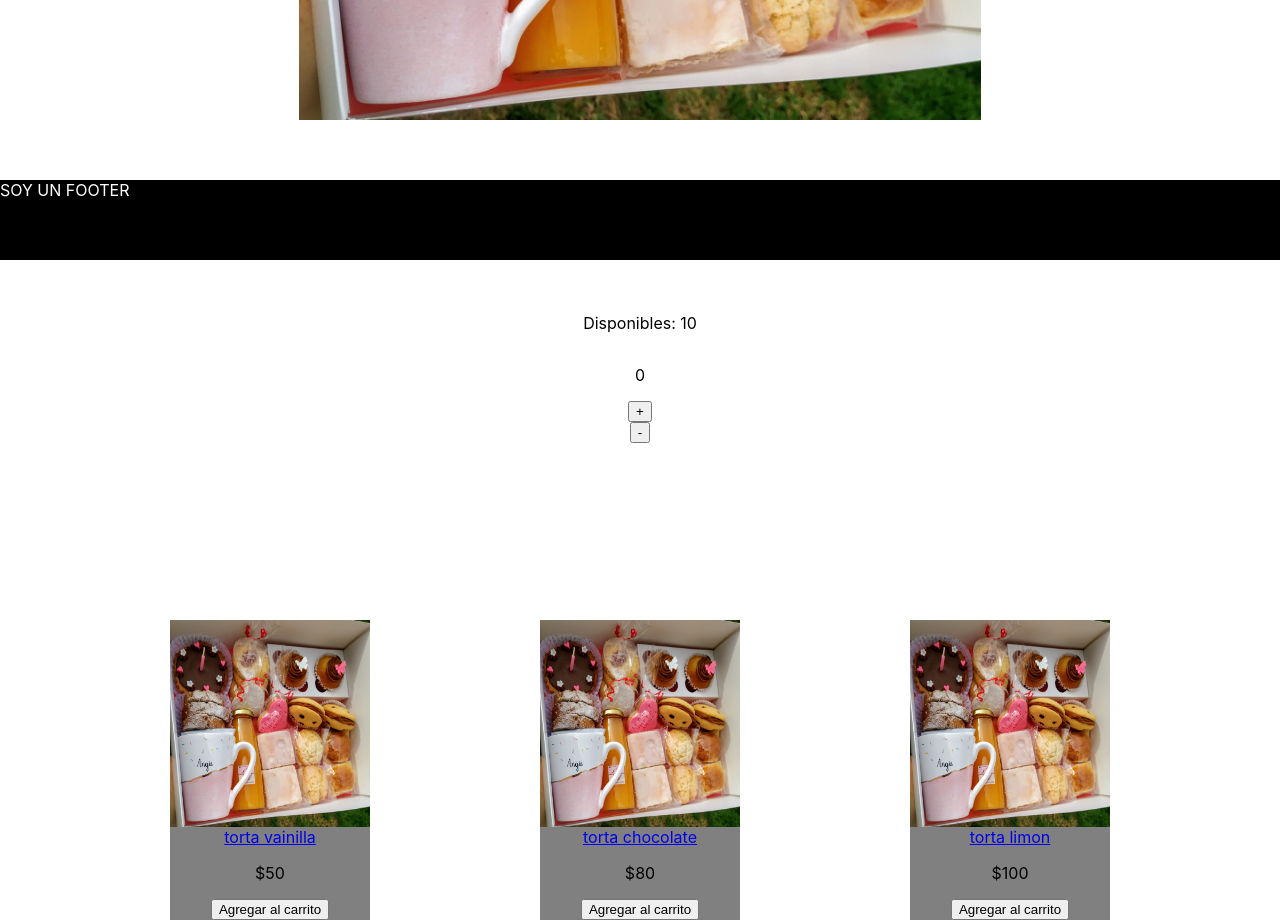
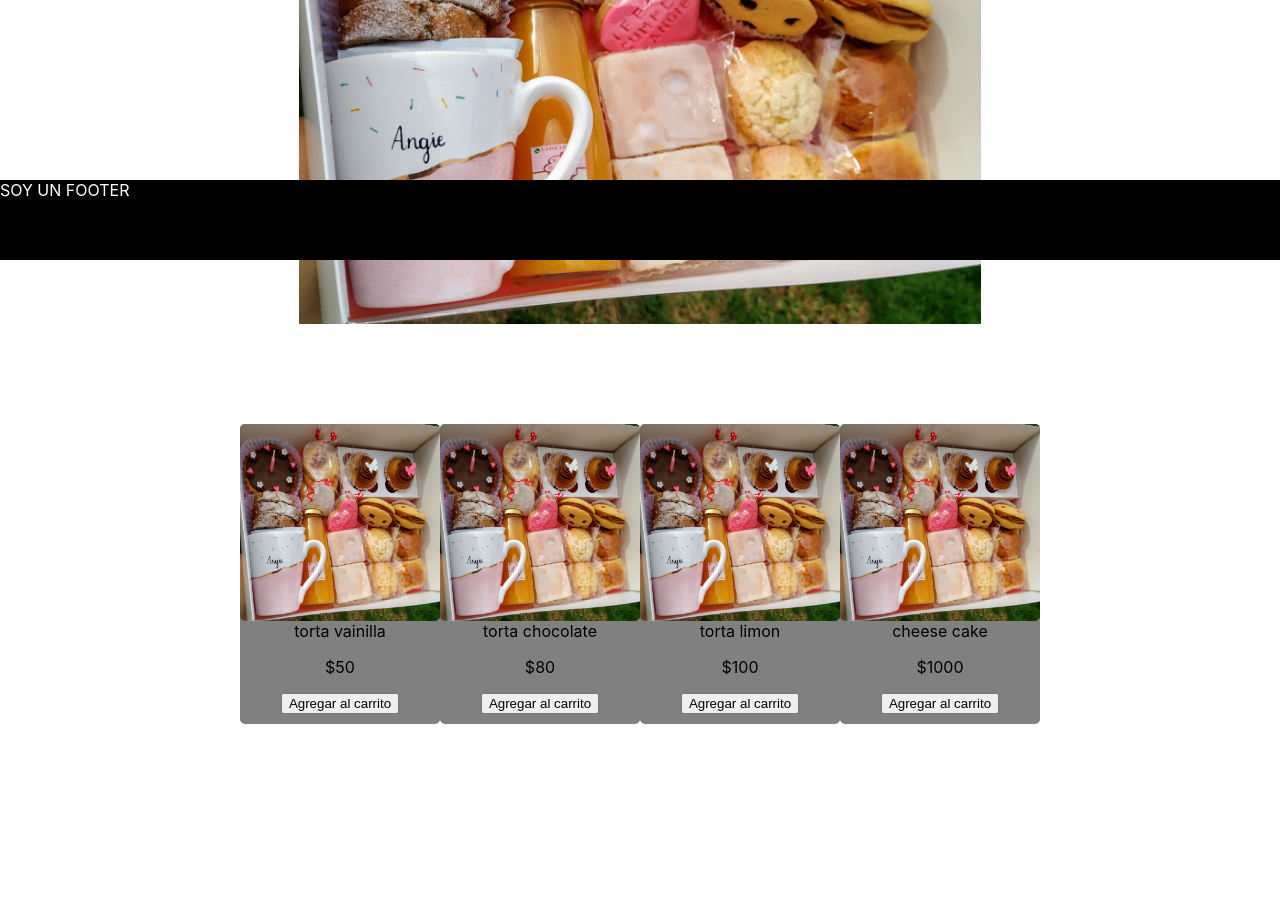
Before and after one commit to ad1ct3d/reactJS-coderhouse-proyect, a React (Create React App) app: page / in a window 1280 px wide. Shown: the part 540-1460 px from the top of the page. After the commit the page ends 1364 px from the top, so only its background shows below. Built offline with nearby package versions, Linux system fonts and the light colour scheme.

Commit message:
se agrego promise y timeout

```diff
--- a/package.json
+++ b/package.json
@@ -8,6 +8,7 @@
     "@testing-library/user-event": "^12.1.10",
     "react": "^17.0.2",
     "react-dom": "^17.0.2",
+    "react-router-dom": "^6.0.2",
     "react-scripts": "4.0.3",
     "web-vitals": "^1.0.1"
   },
--- a/src/App.css
+++ b/src/App.css
@@ -66,6 +66,13 @@ html {
     display: block;
 }
 
+
+/* imagen header */
+
+.headerImg {
+    max-width: 100%;
+}
+
 /* IMAGEN DE PORTADA */
 .containerPortada {
     margin-left: 30px;
@@ -105,11 +112,27 @@ html {
     flex-direction: column;
     align-items: center;
     background-color: gray;
+    border-radius: 5px;
 }
 
 .productCard .productImg {
+    border-radius: 5px;
     width: 100%;
     height: 100%;
+}
+
+.productCard .productTitle {
+    text-decoration: none;
+    color: black;
+}
+
+.productCard .productTitle:hover {
+    color: white;
+}
+
+
+.productCard .addToCartBtn {
+    margin-bottom: 10px;
 }
 
 /* footer */
--- a/src/App.jsx
+++ b/src/App.jsx
@@ -1,25 +1,31 @@
 import { Fragment } from 'react/cjs/react.production.min';
+
+// imports for components
 import Navbar from './components/navbar/navbar';
-import Front from './components/frontpage/frontpage';
 import Footer from './components/footer/footer';
-import ItemList from './components/items/ItemList'
-import Product from './components/items/products/Product'
+import { BrowserRouter, Route, Routes } from 'react-router-dom';
+
+// imports for navigation components
+import Home from './components/views/home/Home'
+
+
+// styles
 import './App.css'
 
 function App () {
   return (
     <Fragment>
-      {/* inicio de app */}
-      <Navbar />
+      <BrowserRouter>
+        {/* inicio de app */}
+        <Navbar />
 
-      {/* imagenes/carrusel */}
-      <Front />
+        {/* content */}
+        <Home />
 
-      {/* articulos */}
-      <ItemList />
-
-      <Footer/>
-      {/* final de app */}
+        {/* footer */}
+        <Footer/>
+        {/* final de app */}
+      </BrowserRouter>
     </Fragment>
   )
 }
--- a/src/components/frontpage/frontpage.jsx
+++ b/src/components/frontpage/frontpage.jsx
@@ -1,13 +1,16 @@
 import { Fragment } from 'react/cjs/react.production.min'
 import img1 from '../../img/imagen1.jpg'
+import headerImg from '../../img/header-img.png'
 import '../../App.css'
 
 const Front = () => {
     return (
         <Fragment>
-        <div className='containerPortada'>
-            <img className='imgPortada' src={img1} alt="imagen"/>
-        </div>
+            <img className='headerImg' src={headerImg} alt="Paulisserie" />
+
+            <div className='containerPortada'>
+                <img className='imgPortada' src={img1} alt="imagen"/>
+            </div>
         </Fragment>
     )
 }
--- a/src/components/items/ItemList.jsx
+++ b/src/components/items/ItemList.jsx
@@ -1,20 +1,13 @@
-import { Fragment } from 'react/cjs/react.production.min'
-import Counter from './counter/Counter'
-import Product from './products/Product'
-import '../../App.css'
+import React from "react";
+import { Product } from './products/Product'
 
-const ItemList = () => {
+export const ItemList = ({items}) => {
     return (
-        <Fragment>
-            <section className='itemList'>
-                <p>Disponibles: 10</p>
-            <Counter stock={10} initial={0}/>
-            </section>
-
-            <section className='productsContainer'>
-                <Product/>
-            </section>
-        </Fragment>
+        <section className='productsContainer'>
+            {items?.map((item) => (
+                <Product {...item} key={item.id}/>
+            ))}
+        </section>
     )
 }
 
--- /dev/null
+++ b/src/components/items/ItemListContainer.jsx
@@ -0,0 +1,29 @@
+import React, { useState, useEffect } from "react";
+import {ItemList} from './ItemList';
+import { Data } from "../../data/data";
+import { Fragment } from "react";
+
+export const ItemListContainer = () => {
+    const [items, setItems] = useState([]);
+
+    useEffect(() => {
+        const getItems = new Promise((resolve) => {
+            setTimeout(() => {
+                resolve(Data);
+            }, 1000)
+        })
+
+        getItems.then((res) => {
+            setItems(res);
+        });
+
+    }, []);
+
+    return (
+        <Fragment>
+            <div className='itemList'>
+                <ItemList items={items}/>
+            </div>
+        </Fragment>
+    )
+}
--- a/src/components/items/products/Product.jsx
+++ b/src/components/items/products/Product.jsx
@@ -1,55 +1,25 @@
-import { Fragment } from "react/cjs/react.production.min";
+import React from "react";
+import { Fragment } from "react";
 import img from '../../../img/imagen1.jpg'
 
-// array de productos
-const productos = [
-    {
-        titulo: 'torta vainilla',
-        sabor: 'vainilla',
-        precio: 50,
-        id: 0
-    },
-    {
-        titulo: 'torta chocolate',
-        sabor: 'chocolate',
-        precio: 80,
-        id: 1
-    },
-    {
-        titulo: 'torta limon',
-        sabor: 'limon',
-        precio: 100,
-        id: 2
-    }
-]
-
-
-const Product = () => {
+export const Product = ({id, titulo, categoryID, precio}) => {
     return (
         <Fragment>
-            {/* JAVA */}
-            {
-                productos.map((productos, index) => {
-                    return(
-                        // card de producto
-                        <div className='productCard' key={productos.id}>
+
+            {/* card de producto */}
+            <div className='productCard' key={id}>
 
                 {/* imagen */}
                 <img className='productImg' src={img} alt="producto" />
 
                 {/* titulo */}
-                            <a href="#" className='prductTitle'>{productos.titulo}</a>
+                <a href="#" className='productTitle'>{titulo}</a>
 
                 {/* precio */}
-                            <p className='productPrice'>${productos.precio}</p>
+                <p className='productPrice'>${precio}</p>
 
                 <button className='addToCartBtn'>Agregar al carrito</button>
             </div>
-                    )
-                })
-            }
         </Fragment>
     )
 }
-
-export default Product;
--- a/src/components/navbar/navbar.jsx
+++ b/src/components/navbar/navbar.jsx
@@ -1,28 +1,31 @@
+import { Link } from "react-router-dom";
 import { Fragment } from "react/cjs/react.production.min";
 const Navbar = () => {
+
+
     return (
         <Fragment>
              <div className="nav-container">
                 <nav className='navbar'>
-                    <a href="#" className='navbar-btn logo'>LOGO</a>
+                    <Link to="/home" className='navbar-btn logo'>LOGO</Link>
 
                     <div className='dropdown'>
                         <button className='navbar-btn dropBtn'>BOX</button>
                         <div className='dropdownContent'>
-                            <a href="#">DESAYUNOS</a>
-                            <a href="#">CATERING</a>
+                            <Link to="#">DESAYUNOS</Link>
+                            <Link to="#">CATERING</Link>
                         </div>
                     </div>
 
                     <div className='dropdown'>
                         <button className='navbar-btn dropBtn'>TORTAS</button>
                         <div className='dropdownContent'>
-                            <a href="#">TORTAS SIMPLES</a>
-                            <a href="#">TORTAS ELABORADAS</a>
-                            <a href="#">LETER / NUMBER</a>
+                            <Link to="/simples">TORTAS SIMPLES</Link>
+                            <Link to="/categories/elaboradas">TORTAS ELABORADAS</Link>
+                            <Link to="#">LETER / NUMBER</Link>
                         </div>
                     </div>
-                    <a href="#" className='navbar-btn'>CONTACTO</a>
+                    <Link to="/contact" className='navbar-btn'>CONTACTO</Link>
                 </nav>
             </div>
         </Fragment>
--- /dev/null
+++ b/src/components/views/contact/contact.jsx
@@ -0,0 +1,3 @@
+const Contact = () => <h1>BUENAS</h1>
+
+export default Contact
--- /dev/null
+++ b/src/components/views/home/Home.jsx
@@ -0,0 +1,21 @@
+import { Fragment } from "react"
+
+// imports for components
+import Front from "../../frontpage/frontpage"
+import { ItemListContainer } from "../../items/ItemListContainer.jsx"
+
+const Home = () => {
+    return (
+        <Fragment>
+
+            {/* imagenes/carrusel */}
+             <Front />
+
+            {/* articulos */}
+            <ItemListContainer />
+
+        </Fragment>
+    )
+}
+
+export default Home
--- /dev/null
+++ b/src/data/data.js
@@ -0,0 +1,30 @@
+export const Data = [
+    {
+        titulo: 'torta vainilla',
+        sabor: 'vainilla',
+        precio: 50,
+        id: 0,
+        categoryID: 'tortas-simples'
+    },
+    {
+        titulo: 'torta chocolate',
+        sabor: 'chocolate',
+        precio: 80,
+        id: 1,
+        categoryID: 'tortas-simples'
+    },
+    {
+        titulo: 'torta limon',
+        sabor: 'limon',
+        precio: 100,
+        id: 2,
+        categoryID: 'tortas-simples'
+    },
+    {
+        titulo: 'cheese cake',
+        sabor: 'vainilla',
+        precio: 1000,
+        id: 3,
+        categoryID: 'tortas-elaboradas'
+    }
+]
```
Also changed, not shown: src/img/header-img.png (added), 1 other file (tests, documents, lock files or other folders). Lines whose indentation alone changed are shown as unchanged.
